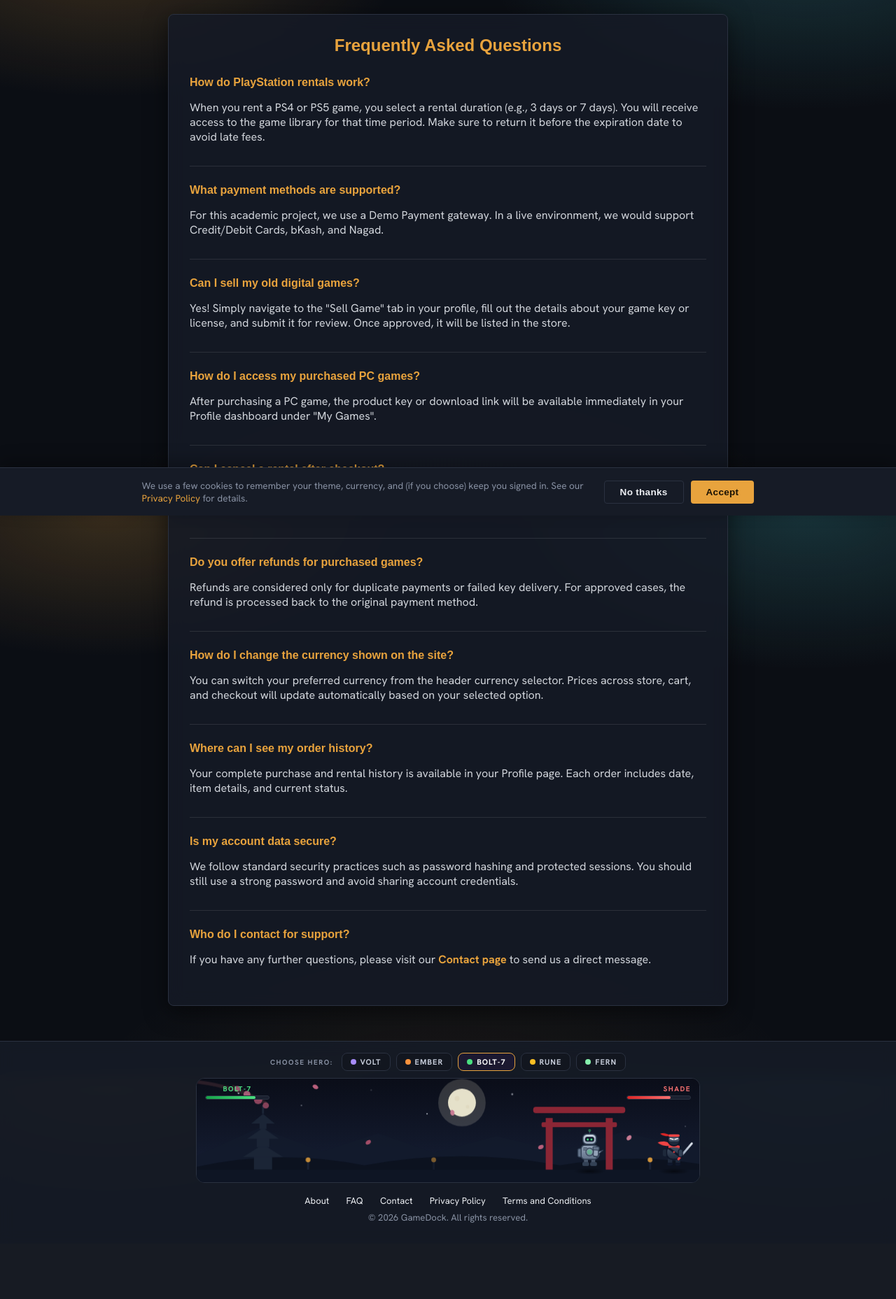
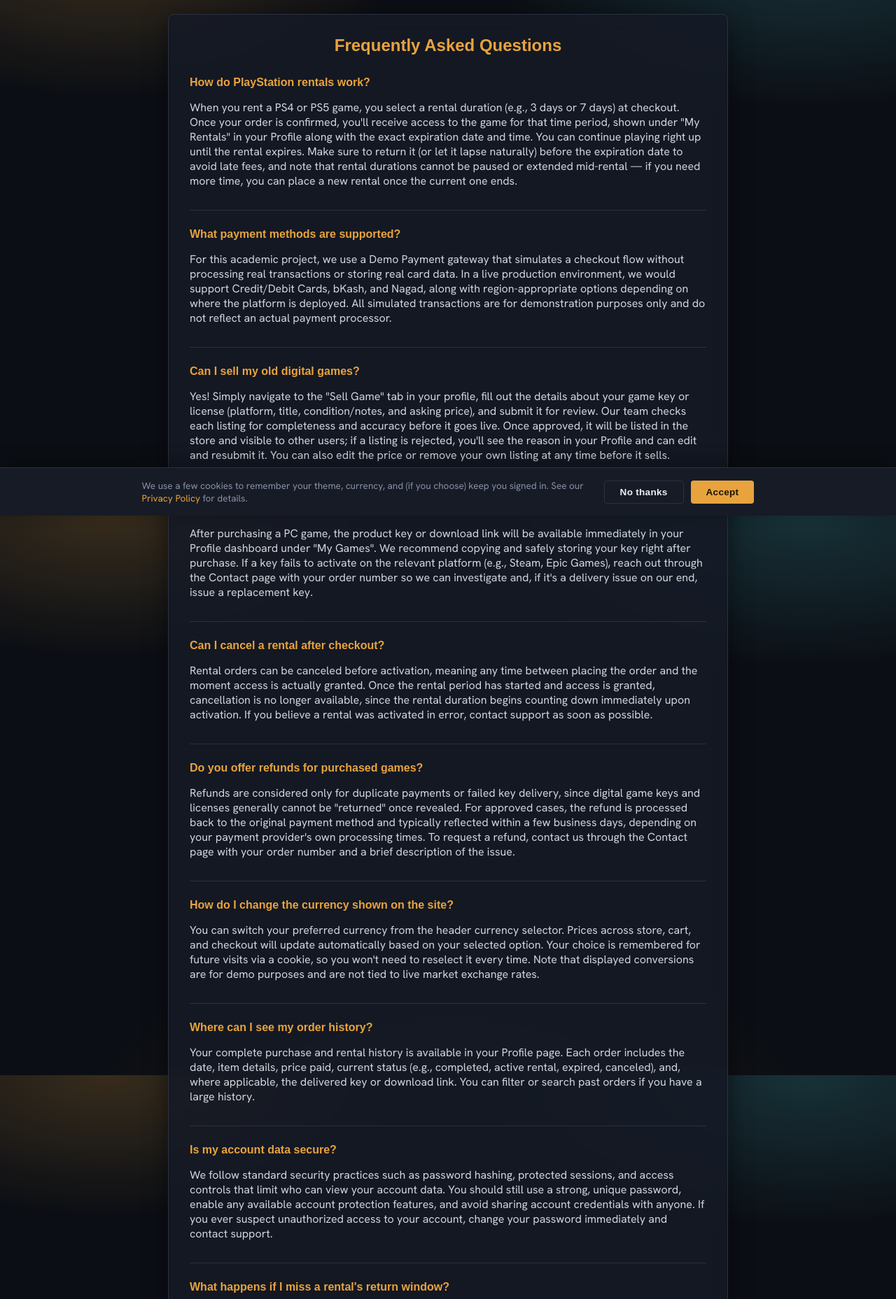
Before and after one commit to luminancexe/GameDock, a PHP site: page /faq.php in a window 1280 px wide. Shown: the part 63-1920 px from the top of the page at 70% size. Before the commit the page ends 1811 px from the top, so only its background shows below. Run offline with PHP 8.4, Linux system fonts and the light colour scheme; some web fonts are replaced.

Commit message:
Updated upload of GameDock

```diff
--- a/faq.php
+++ b/faq.php
@@ -8,52 +8,67 @@ include "includes/header.php";
 
     <div class="faq-item" style="margin-bottom: 1.5625rem; padding-bottom: 0.9375rem; border-bottom: 0.0625rem solid rgba(255,255,255,0.1);">
         <h4 style="color: var(--success); margin-bottom: 0.625rem;">How do PlayStation rentals work?</h4>
-        <p style="color: #D1D5DB;">When you rent a PS4 or PS5 game, you select a rental duration (e.g., 3 days or 7 days). You will receive access to the game library for that time period. Make sure to return it before the expiration date to avoid late fees.</p>
+        <p style="color: #D1D5DB;">When you rent a PS4 or PS5 game, you select a rental duration (e.g., 3 days or 7 days) at checkout. Once your order is confirmed, you'll receive access to the game for that time period, shown under "My Rentals" in your Profile along with the exact expiration date and time. You can continue playing right up until the rental expires. Make sure to return it (or let it lapse naturally) before the expiration date to avoid late fees, and note that rental durations cannot be paused or extended mid-rental &mdash; if you need more time, you can place a new rental once the current one ends.</p>
     </div>
 
     <div class="faq-item" style="margin-bottom: 1.5625rem; padding-bottom: 0.9375rem; border-bottom: 0.0625rem solid rgba(255,255,255,0.1);">
         <h4 style="color: var(--success); margin-bottom: 0.625rem;">What payment methods are supported?</h4>
-        <p style="color: #D1D5DB;">For this academic project, we use a Demo Payment gateway. In a live environment, we would support Credit/Debit Cards, bKash, and Nagad.</p>
+        <p style="color: #D1D5DB;">For this academic project, we use a Demo Payment gateway that simulates a checkout flow without processing real transactions or storing real card data. In a live production environment, we would support Credit/Debit Cards, bKash, and Nagad, along with region-appropriate options depending on where the platform is deployed. All simulated transactions are for demonstration purposes only and do not reflect an actual payment processor.</p>
     </div>
 
     <div class="faq-item" style="margin-bottom: 1.5625rem; padding-bottom: 0.9375rem; border-bottom: 0.0625rem solid rgba(255,255,255,0.1);">
         <h4 style="color: var(--success); margin-bottom: 0.625rem;">Can I sell my old digital games?</h4>
-        <p style="color: #D1D5DB;">Yes! Simply navigate to the "Sell Game" tab in your profile, fill out the details about your game key or license, and submit it for review. Once approved, it will be listed in the store.</p>
+        <p style="color: #D1D5DB;">Yes! Simply navigate to the "Sell Game" tab in your profile, fill out the details about your game key or license (platform, title, condition/notes, and asking price), and submit it for review. Our team checks each listing for completeness and accuracy before it goes live. Once approved, it will be listed in the store and visible to other users; if a listing is rejected, you'll see the reason in your Profile and can edit and resubmit it. You can also edit the price or remove your own listing at any time before it sells.</p>
     </div>
 
     <div class="faq-item" style="margin-bottom: 1.5625rem; padding-bottom: 0.9375rem; border-bottom: 0.0625rem solid rgba(255,255,255,0.1);">
         <h4 style="color: var(--success); margin-bottom: 0.625rem;">How do I access my purchased PC games?</h4>
-        <p style="color: #D1D5DB;">After purchasing a PC game, the product key or download link will be available immediately in your Profile dashboard under "My Games".</p>
+        <p style="color: #D1D5DB;">After purchasing a PC game, the product key or download link will be available immediately in your Profile dashboard under "My Games". We recommend copying and safely storing your key right after purchase. If a key fails to activate on the relevant platform (e.g., Steam, Epic Games), reach out through the Contact page with your order number so we can investigate and, if it's a delivery issue on our end, issue a replacement key.</p>
     </div>
 
     <div class="faq-item" style="margin-bottom: 1.5625rem; padding-bottom: 0.9375rem; border-bottom: 0.0625rem solid rgba(255,255,255,0.1);">
         <h4 style="color: var(--success); margin-bottom: 0.625rem;">Can I cancel a rental after checkout?</h4>
-        <p style="color: #D1D5DB;">Rental orders can be canceled before activation. Once the rental period has started and access is granted, cancellation is no longer available.</p>
+        <p style="color: #D1D5DB;">Rental orders can be canceled before activation, meaning any time between placing the order and the moment access is actually granted. Once the rental period has started and access is granted, cancellation is no longer available, since the rental duration begins counting down immediately upon activation. If you believe a rental was activated in error, contact support as soon as possible.</p>
     </div>
 
     <div class="faq-item" style="margin-bottom: 1.5625rem; padding-bottom: 0.9375rem; border-bottom: 0.0625rem solid rgba(255,255,255,0.1);">
         <h4 style="color: var(--success); margin-bottom: 0.625rem;">Do you offer refunds for purchased games?</h4>
-        <p style="color: #D1D5DB;">Refunds are considered only for duplicate payments or failed key delivery. For approved cases, the refund is processed back to the original payment method.</p>
+        <p style="color: #D1D5DB;">Refunds are considered only for duplicate payments or failed key delivery, since digital game keys and licenses generally cannot be "returned" once revealed. For approved cases, the refund is processed back to the original payment method and typically reflected within a few business days, depending on your payment provider's own processing times. To request a refund, contact us through the Contact page with your order number and a brief description of the issue.</p>
     </div>
 
     <div class="faq-item" style="margin-bottom: 1.5625rem; padding-bottom: 0.9375rem; border-bottom: 0.0625rem solid rgba(255,255,255,0.1);">
         <h4 style="color: var(--success); margin-bottom: 0.625rem;">How do I change the currency shown on the site?</h4>
-        <p style="color: #D1D5DB;">You can switch your preferred currency from the header currency selector. Prices across store, cart, and checkout will update automatically based on your selected option.</p>
+        <p style="color: #D1D5DB;">You can switch your preferred currency from the header currency selector. Prices across store, cart, and checkout will update automatically based on your selected option. Your choice is remembered for future visits via a cookie, so you won't need to reselect it every time. Note that displayed conversions are for demo purposes and are not tied to live market exchange rates.</p>
     </div>
 
     <div class="faq-item" style="margin-bottom: 1.5625rem; padding-bottom: 0.9375rem; border-bottom: 0.0625rem solid rgba(255,255,255,0.1);">
         <h4 style="color: var(--success); margin-bottom: 0.625rem;">Where can I see my order history?</h4>
-        <p style="color: #D1D5DB;">Your complete purchase and rental history is available in your Profile page. Each order includes date, item details, and current status.</p>
+        <p style="color: #D1D5DB;">Your complete purchase and rental history is available in your Profile page. Each order includes the date, item details, price paid, current status (e.g., completed, active rental, expired, canceled), and, where applicable, the delivered key or download link. You can filter or search past orders if you have a large history.</p>
     </div>
 
     <div class="faq-item" style="margin-bottom: 1.5625rem; padding-bottom: 0.9375rem; border-bottom: 0.0625rem solid rgba(255,255,255,0.1);">
         <h4 style="color: var(--success); margin-bottom: 0.625rem;">Is my account data secure?</h4>
-        <p style="color: #D1D5DB;">We follow standard security practices such as password hashing and protected sessions. You should still use a strong password and avoid sharing account credentials.</p>
+        <p style="color: #D1D5DB;">We follow standard security practices such as password hashing, protected sessions, and access controls that limit who can view your account data. You should still use a strong, unique password, enable any available account protection features, and avoid sharing account credentials with anyone. If you ever suspect unauthorized access to your account, change your password immediately and contact support.</p>
+    </div>
+
+    <div class="faq-item" style="margin-bottom: 1.5625rem; padding-bottom: 0.9375rem; border-bottom: 0.0625rem solid rgba(255,255,255,0.1);">
+        <h4 style="color: var(--success); margin-bottom: 0.625rem;">What happens if I miss a rental's return window?</h4>
+        <p style="color: #D1D5DB;">If a rental period expires without being renewed, access to that game is automatically revoked and the rental is marked as expired in your order history. Depending on the platform's policy, a late fee may apply if access continued past the agreed window. To avoid this, keep an eye on the expiration countdown shown under "My Rentals" and return or let the rental lapse before that date.</p>
+    </div>
+
+    <div class="faq-item" style="margin-bottom: 1.5625rem; padding-bottom: 0.9375rem; border-bottom: 0.0625rem solid rgba(255,255,255,0.1);">
+        <h4 style="color: var(--success); margin-bottom: 0.625rem;">Can I use GameDock on mobile devices?</h4>
+        <p style="color: #D1D5DB;">Yes, the site is designed to be responsive and should work on most modern mobile browsers, letting you browse, purchase, and manage rentals from your phone or tablet. Some administrative or seller features may be easier to use on a larger screen, but core store and account functions are fully accessible on mobile.</p>
+    </div>
+
+    <div class="faq-item" style="margin-bottom: 1.5625rem; padding-bottom: 0.9375rem; border-bottom: 0.0625rem solid rgba(255,255,255,0.1);">
+        <h4 style="color: var(--success); margin-bottom: 0.625rem;">How do forum posts and community features work?</h4>
+        <p style="color: #D1D5DB;">Registered users can create posts, comment, and react within the community forum. Please keep discussions respectful and on-topic; posts that violate our community guidelines may be removed, and repeated violations can result in restricted posting privileges. You can edit or delete your own posts and comments at any time from your Profile.</p>
     </div>
 
     <div class="faq-item" style="margin-bottom: 1.5625rem;">
         <h4 style="color: var(--success); margin-bottom: 0.625rem;">Who do I contact for support?</h4>
-        <p style="color: #D1D5DB;">If you have any further questions, please visit our <a href="contact.php" style="color: var(--accent); font-weight: bold;">Contact page</a> to send us a direct message.</p>
+        <p style="color: #D1D5DB;">If you have any further questions, run into an issue with an order, or need help with your account, please visit our <a href="contact.php" style="color: var(--accent); font-weight: bold;">Contact page</a> to send us a direct message. Including your order number or account email when relevant helps us resolve your request faster.</p>
     </div>
 
 </div>
```
